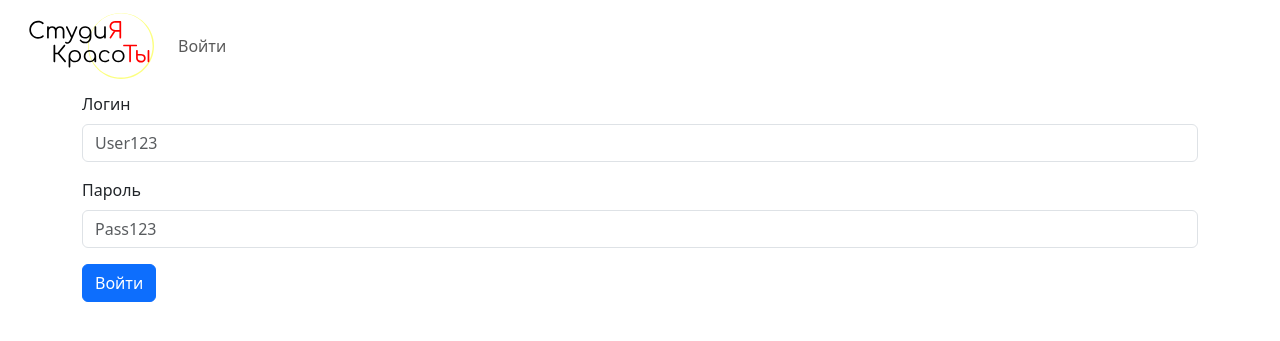
After one commit to L3GEND-AI/CrmBeautyStudio, a Django app: template crmBeautyStudio/website/templates/website/login.html in a window 1280 px wide. The commit adds this page. Shown: the top 341 px of the page. Run offline with Django 4.2, Linux system fonts and the light colour scheme; the template is opened without the code that fills it: most values are stand-ins (such as "Sample title", 1, 10 or a date in 2020); some libraries are stand-ins or nearby versions.

Commit message:
Reverted some changes, added new

```diff
--- a/crmBeautyStudio/website/templates/website/base.html
+++ b/crmBeautyStudio/website/templates/website/base.html
@@ -6,8 +6,9 @@
   <head>
     <meta charset="utf-8">
     <meta name="viewport" content="width=device-width, initial-scale=1">
-    <title>Beauty Studio</title>
-    <link href="https://cdn.jsdelivr.net/npm/bootstrap@5.3.3/dist/css/bootstrap.min.css" rel="stylesheet" integrity="sha384-QWTKZyjpPEjISv5WaRU9OFeRpok6YctnYmDr5pNlyT2bRjXh0JMhjY6hW+ALEwIH" crossorigin="anonymous">
+    <link rel="stylesheet" href="{% static "deps/css/bootstrap/bootstrap.min.css" %}">
+    <link rel="stylesheet" href="{% static "deps/css/styles.css" %}">
+    <title>{{ title }}</title>
   </head>
 
   <body>
@@ -16,11 +17,13 @@
 
     {% block content %}
 
-
-
     {% endblock content %}
 
+    <script src="{% static "deps/js/bootstrap/bootstrap.bundle.min.js" %}"></script>
+    <script src="{% static "deps/js/jquery/jquery-3.7.0.min.js" %}"></script>
 
-    <script src="https://cdn.jsdelivr.net/npm/bootstrap@5.3.3/dist/js/bootstrap.bundle.min.js" integrity="sha384-YvpcrYf0tY3lHB60NNkmXc5s9fDVZLESaAA55NDzOxhy9GkcIdslK1eN7N6jIeHz" crossorigin="anonymous"></script>
+    <script src="https://code.jquery.com/jquery-3.6.0.min.js"></script>
+    <script src="https://code.jquery.com/ui/1.12.1/jquery-ui.min.js"></script>
+
   </body>
 </html>
--- /dev/null
+++ b/crmBeautyStudio/website/templates/website/login.html
@@ -0,0 +1,23 @@
+{% extends "website/base.html" %}
+
+{% block content %}
+
+<div class="container">
+
+    <form action="{% url "login" %}" method="post">
+        {% csrf_token %}
+
+        <div class="mb-3">
+          <label class="form-label">Логин</label>
+          <input type="text" class="form-control" name="username" placeholder="User123" required>
+        </div>
+        <div class="mb-3">
+          <label class="form-label">Пароль</label>
+          <input type="password" class="form-control" name="password" placeholder="Pass123" required>
+        </div>
+        <button type="submit" class="btn btn-primary">Войти</button>
+      </form>
+
+</div>
+
+{% endblock content %}
--- a/crmBeautyStudio/website/templates/website/navbar.html
+++ b/crmBeautyStudio/website/templates/website/navbar.html
@@ -1,21 +1,38 @@
+{% load static %}
+
 <nav class="navbar navbar-expand-lg">
   <div class="container-fluid">
-    <a class="navbar-brand" href="{% url "home" %}">Я&Ты</a>
-    <button
-      class="navbar-toggler"
-      type="button"
-      data-bs-toggle="collapse"
-      data-bs-target="#navbarSupportedContent"
-      aria-controls="navbarSupportedContent"
-      aria-expanded="false"
-      aria-label="Toggle navigation">
+      <a class="navbar-brand" href="{% url "home" %}">
+        <img src="{% static "deps/img/logo.svg" %}" alt="logo">
+      </a>
+    <button class="navbar-toggler" type="button" data-bs-toggle="collapse" data-bs-target="#navbarNav" aria-controls="navbarNav" aria-expanded="false" aria-label="Toggle navigation">
       <span class="navbar-toggler-icon"></span>
     </button>
-    <div class="collapse navbar-collapse" id="navbarSupportedContent">
-      <ul class="navbar-nav me-auto mb-2 mb-lg-0">
-        <li class="nav-item">
-          <a class="nav-link" href="#">Link</a>
-        </li>
+    <div class="collapse navbar-collapse" id="navbarNav">
+      <ul class="navbar-nav">
+
+        {% if user.is_authenticated %}
+
+          <li class="nav-item">
+            <a class="nav-link" href="#">Клиенты</a>
+          </li>
+          <li class="nav-item">
+            <a class="nav-link" href="#">Услуги</a>
+          </li>
+          <li class="nav-item">
+            <a class="nav-link" href="#">Профиль</a>
+          </li>
+          <li class="nav-item">
+            <a class="nav-link" href="{% url "logout" %}">Выйти</a>
+          </li>
+
+          {% else %}
+
+          <li class="nav-item">
+            <a class="nav-link" href="{% url "login" %}">Войти</a>
+          </li>
+
+        {% endif %}
       </ul>
     </div>
   </div>
```
Also changed, not shown: crmBeautyStudio/website/templates/website/home.html (+9 -5 lines).
